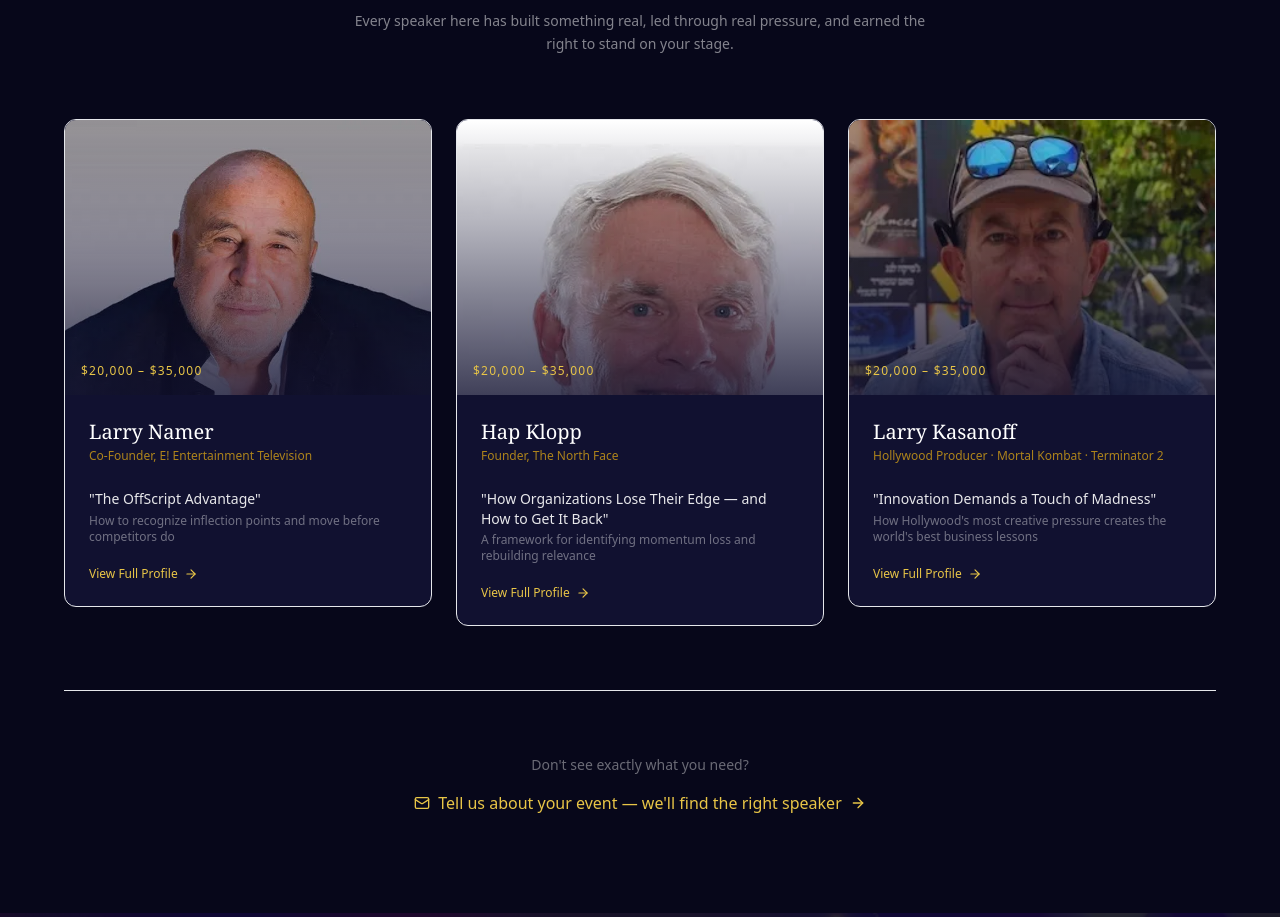
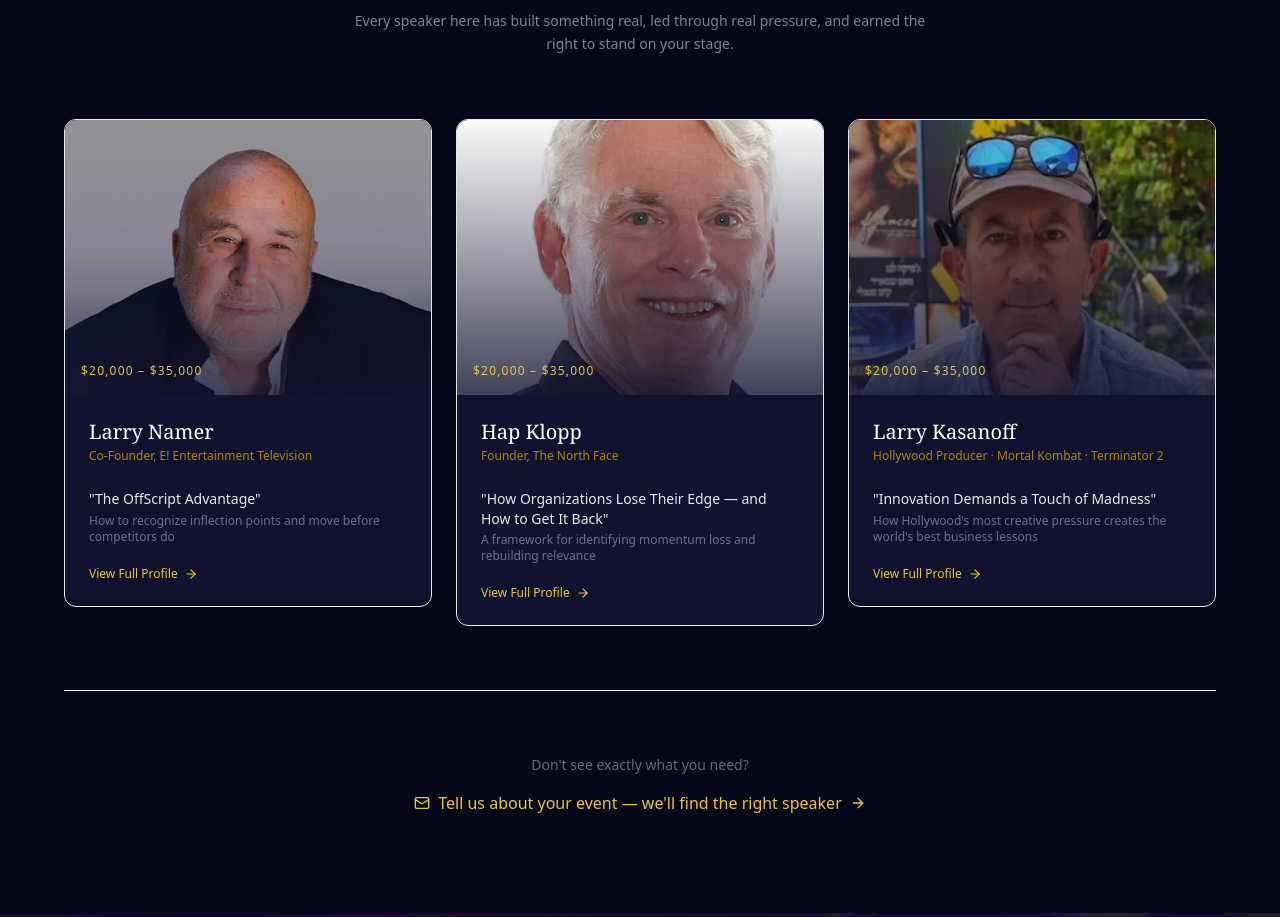
Before and after one commit to tlfossum/visionary-speakers-network, a React (Vite) app: page / in a window 1280 px wide. Shown: the part 1720-2637 px from the top of the page. Built offline with nearby package versions, Linux system fonts and the light colour scheme.

Commit message:
fix: per-speaker headshot object-position, Hap Klopp centered

```diff
--- a/src/data/speakers.ts
+++ b/src/data/speakers.ts
@@ -3,6 +3,7 @@ export interface Speaker {
   name: string;
   credential: string;
   headshotUrl: string | null;
+  headshotPosition?: string;
   talkTitle: string;
   talkSubtitle: string;
   bio: string;
@@ -41,6 +42,7 @@ export const speakers: Speaker[] = [
     name: "Hap Klopp",
     credential: "Founder, The North Face",
     headshotUrl: "/photos/hap-klopp-headshot.jpg",
+    headshotPosition: "center center",
     talkTitle: "How Organizations Lose Their Edge — and How to Get It Back",
     talkSubtitle: "A framework for identifying momentum loss and rebuilding relevance",
     bio: "Hap Klopp built The North Face from a small San Francisco climbing shop into one of the most recognized outdoor brands on the planet. After leading the company through decades of growth, he has spent his career since studying what separates organizations that sustain excellence from those that quietly drift into irrelevance — and why the answer is almost never the market.",
--- a/src/pages/SpeakerProfile.tsx
+++ b/src/pages/SpeakerProfile.tsx
@@ -63,7 +63,8 @@ export function SpeakerProfile() {
                 <img
                   src={speaker.headshotUrl}
                   alt={speaker.name}
-                  className="w-36 h-36 md:w-48 md:h-48 rounded-xl object-cover object-top border-4 border-navy-900 shadow-2xl"
+                  className="w-36 h-36 md:w-48 md:h-48 rounded-xl object-cover border-4 border-navy-900 shadow-2xl"
+                  style={{ objectPosition: speaker.headshotPosition ?? 'center top' }}
                 />
               ) : (
                 <div className="w-36 h-36 md:w-48 md:h-48 rounded-xl bg-navy-800 border-4 border-navy-900 shadow-2xl flex items-center justify-center">
--- a/src/pages/VSNLanding.tsx
+++ b/src/pages/VSNLanding.tsx
@@ -162,7 +162,8 @@ export function VSNLanding() {
                       <img
                         src={speaker.headshotUrl}
                         alt={speaker.name}
-                        className="w-full h-full object-cover object-top group-hover:scale-105 transition-transform duration-500"
+                        className="w-full h-full object-cover group-hover:scale-105 transition-transform duration-500"
+                        style={{ objectPosition: speaker.headshotPosition ?? 'center top' }}
                       />
                     ) : (
                       <div className="w-full h-full flex items-center justify-center">
```
